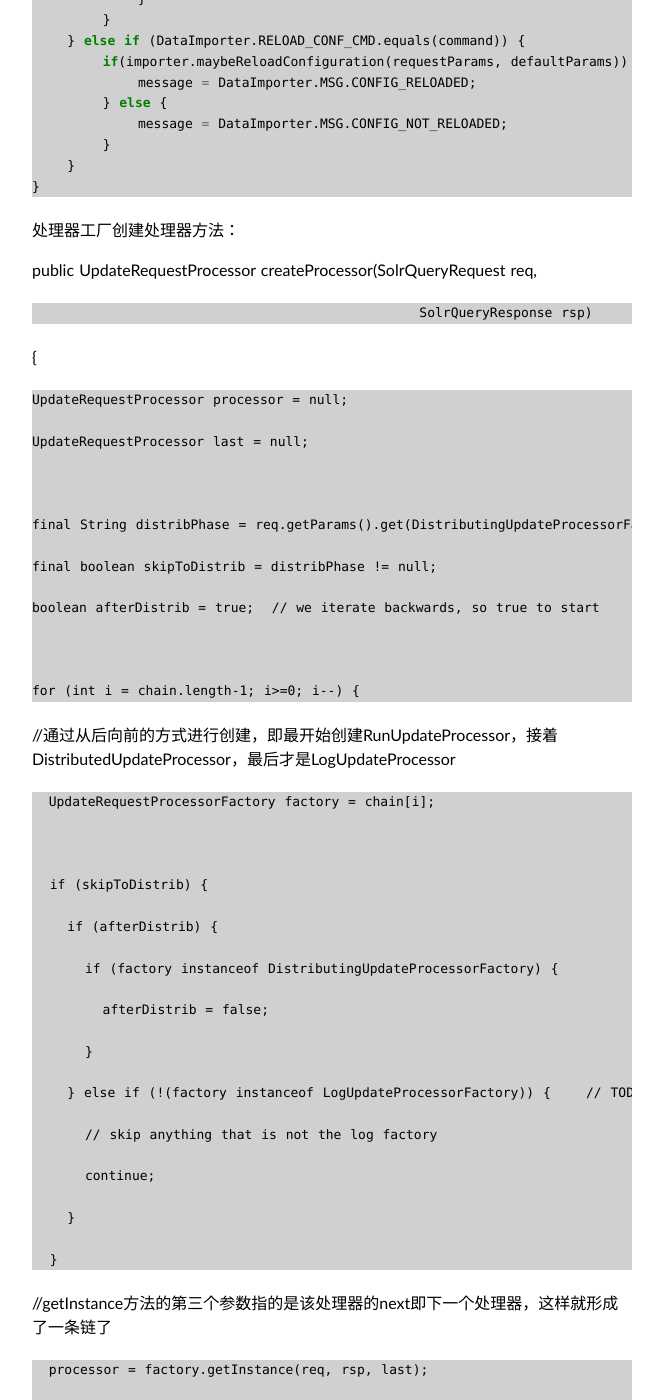
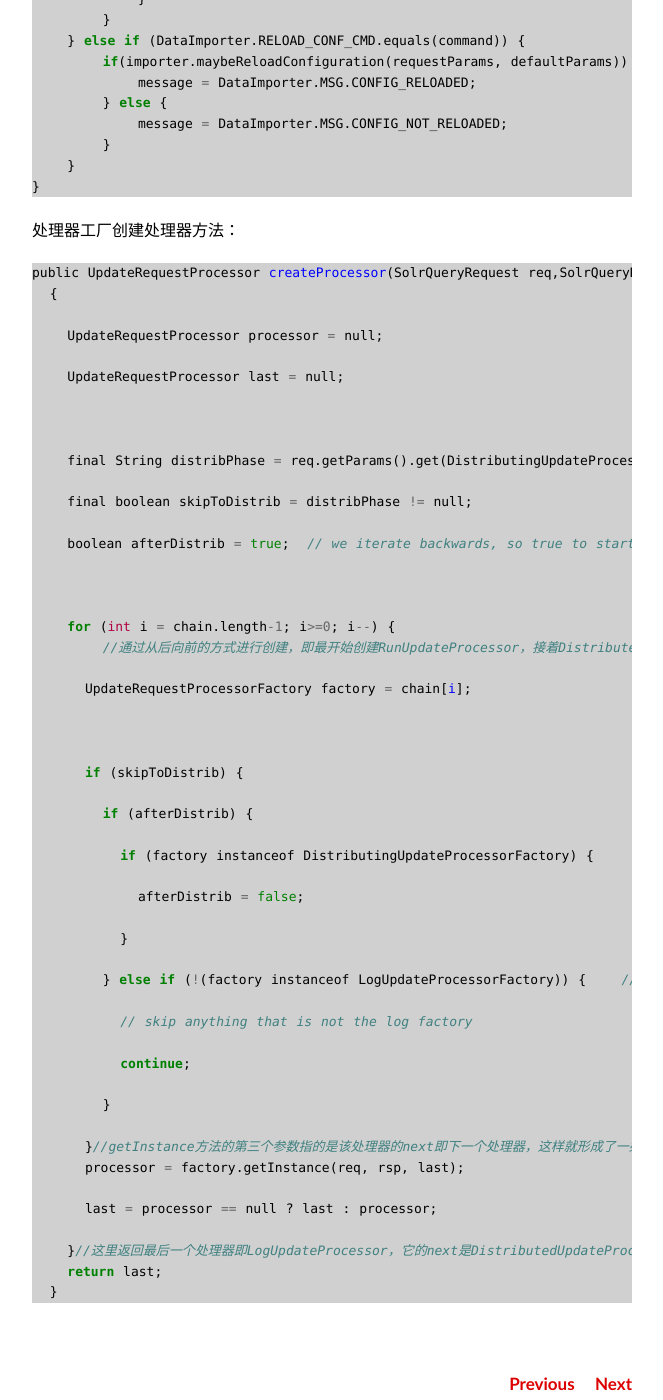
Before and after one commit to uohzoaix/studies, a Jekyll site: the page built from _posts/2014-02-27-solrCloud.md, in a window 1280 px wide and 1400 px high, scrolled down 1556 px. Shown: the whole window, without its empty margins (308-971 px from the left). Built offline with Jekyll 4.4.1, drawn with Linux system fonts in a browser that asks for light colours; some web fonts are replaced; Markdown is read by kramdown in place of the engine named in the settings; comment, search, counter and statistics services are not loaded; some of the changed text lies outside the part shown.

Commit message:
edit shuffle

```diff
--- a/_posts/2014-02-27-solrCloud.md
+++ b/_posts/2014-02-27-solrCloud.md
@@ -88,11 +88,8 @@ if (command != null && DataImporter.ABORT_CMD.equals(command)) {
 }
 {% endhighlight %}
 处理器工厂创建处理器方法：
-
-public UpdateRequestProcessor createProcessor(SolrQueryRequest req,
-
-                                                SolrQueryResponse rsp)
-
+{% highlight objc %}
+public UpdateRequestProcessor createProcessor(SolrQueryRequest req,SolrQueryResponse rsp)
   {
 
     UpdateRequestProcessor processor = null;
@@ -110,8 +107,7 @@ public UpdateRequestProcessor createProcessor(SolrQueryRequest req,
 
 
     for (int i = chain.length-1; i>=0; i--) {
-
-//通过从后向前的方式进行创建，即最开始创建RunUpdateProcessor，接着DistributedUpdateProcessor，最后才是LogUpdateProcessor
+        //通过从后向前的方式进行创建，即最开始创建RunUpdateProcessor，接着DistributedUpdateProcessor，最后才是LogUpdateProcessor
 
       UpdateRequestProcessorFactory factory = chain[i];
 
@@ -135,20 +131,12 @@ public UpdateRequestProcessor createProcessor(SolrQueryRequest req,
 
         }
 
-      }
-
-
-
-//getInstance方法的第三个参数指的是该处理器的next即下一个处理器，这样就形成了一条链了
-
+      }//getInstance方法的第三个参数指的是该处理器的next即下一个处理器，这样就形成了一条链了
       processor = factory.getInstance(req, rsp, last);
 
       last = processor == null ? last : processor;
 
-    }
-
-//这里返回最后一个处理器即LogUpdateProcessor，它的next是DistributedUpdateProcessor，DistributedUpdateProcessor的next是RunUpdateProcessor
-
+    }//这里返回最后一个处理器即LogUpdateProcessor，它的next是DistributedUpdateProcessor，DistributedUpdateProcessor的next是RunUpdateProcessor
     return last;
-
   }
+{% endhighlight %}
```
